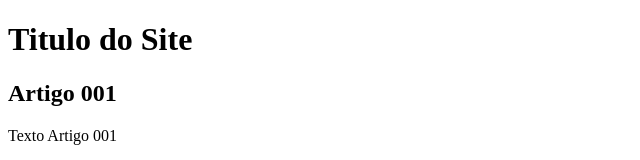
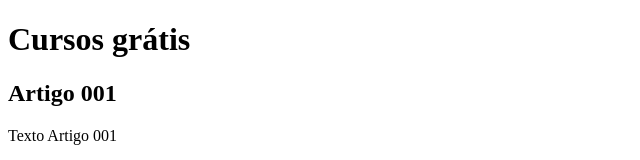
Before and after one commit to a-dutra/Projeto-Site, a plain HTML site: page index.html in a window 1280 px wide. Shown: the top 160 px of the page, without its empty margins (0-640 px from the left). Drawn offline with Linux system fonts and the light colour scheme.

Commit message:
Comecei a escrever o conteúdo

```diff
--- a/index.html
+++ b/index.html
@@ -8,7 +8,7 @@
 <body>
     <main>
         <header>
-            <h1>Titulo do Site</h1>
+            <h1>Cursos grátis</h1>
         </header>
         <article>
             <h2>Artigo 001</h2>
```
